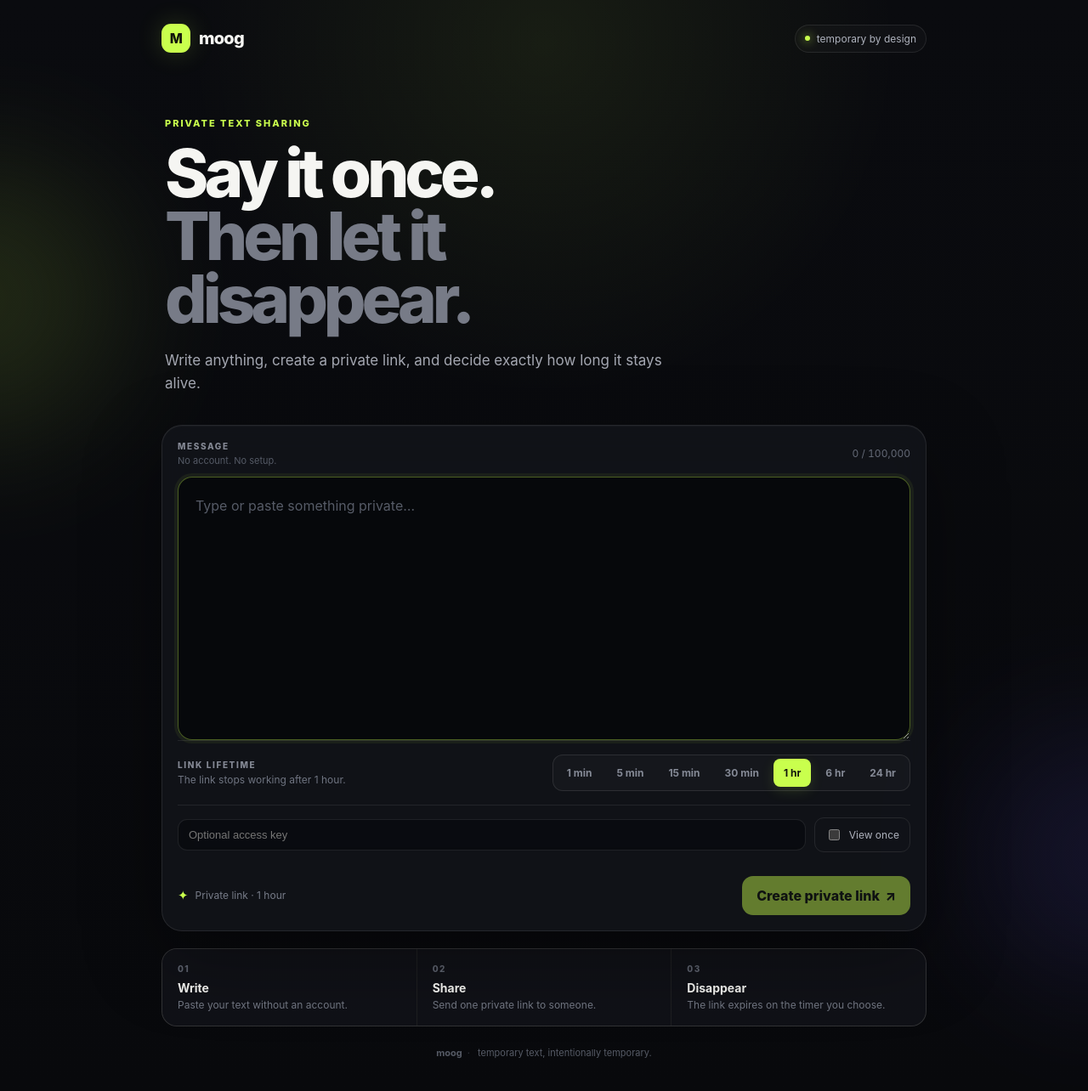
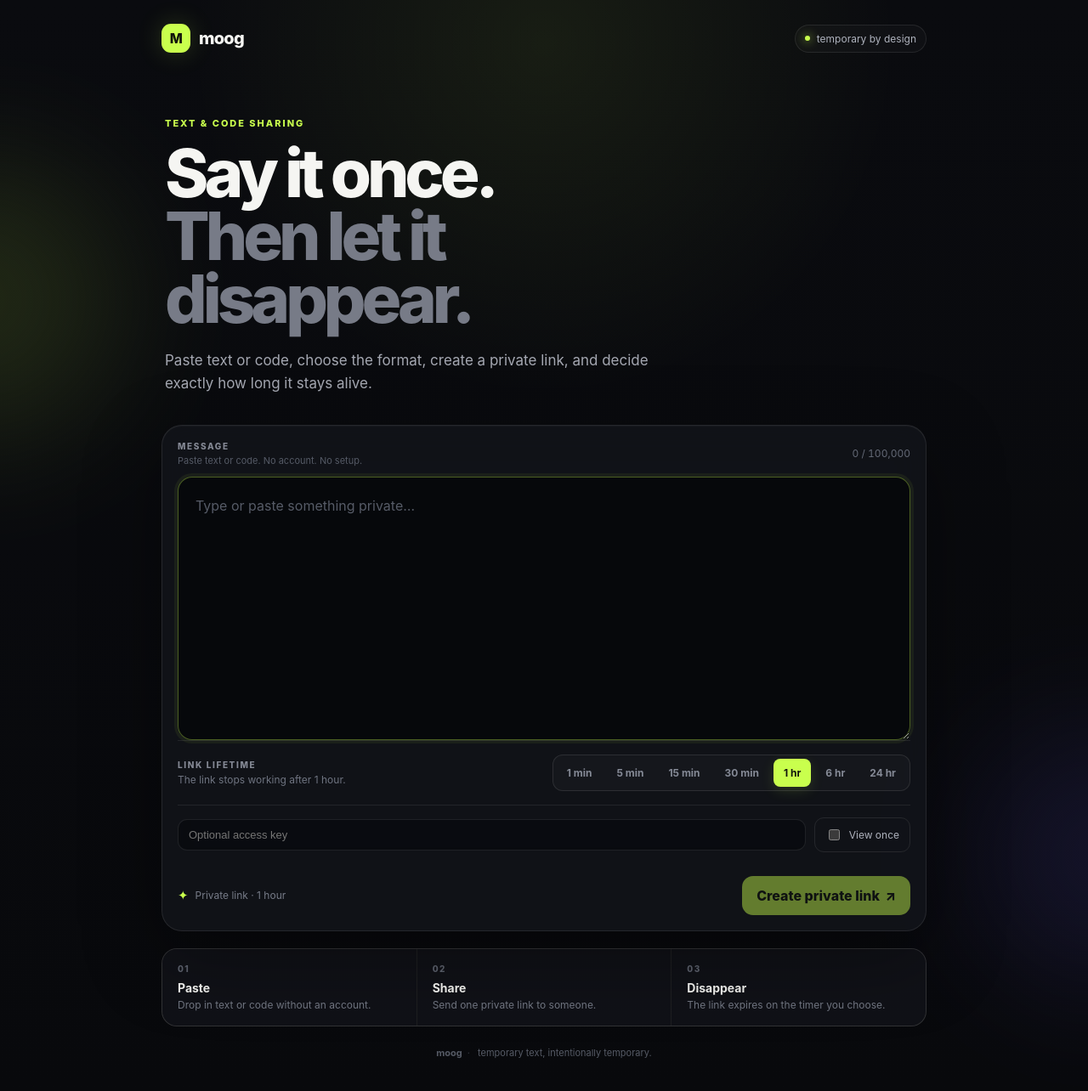
Before and after one commit to addulasaikiran-ops/Moog-1.0, a Next.js app: page / in a window 1280 px wide. Shown: the whole page at 85% size. Built offline with nearby package versions, Linux system fonts and the light colour scheme.

Commit message:
Add code language selector to composer

```diff
--- a/app/page.tsx
+++ b/app/page.tsx
@@ -3,6 +3,10 @@
 import { FormEvent, useState } from "react";
 
 type Expiry = 1 | 5 | 15 | 30 | 60 | 360 | 1440;
+
+const languages = [
+  ["text", "Plain text"], ["javascript", "JavaScript"], ["typescript", "TypeScript"], ["python", "Python"], ["html", "HTML"], ["css", "CSS"], ["json", "JSON"], ["sql", "SQL"], ["bash", "Bash"], ["java", "Java"], ["csharp", "C#"], ["cpp", "C++"], ["go", "Go"], ["rust", "Rust"], ["php", "PHP"], ["markdown", "Markdown"],
+] as const;
 
 const expiryLabels: Record<Expiry, string> = { 1: "1 minute", 5: "5 minutes", 15: "15 minutes", 30: "30 minutes", 60: "1 hour", 360: "6 hours", 1440: "24 hours" };
 
@@ -15,6 +19,7 @@ export default function HomePage() {
   const [copied, setCopied] = useState(false);
   const [accessKey, setAccessKey] = useState("");
   const [viewOnce, setViewOnce] = useState(false);
+  const [language, setLanguage] = useState("text");
 
   async function handleSubmit(event: FormEvent<HTMLFormElement>) {
     event.preventDefault();
@@ -32,7 +37,7 @@ export default function HomePage() {
       const response = await fetch("/api/shares", {
         method: "POST",
         headers: { "Content-Type": "application/json" },
-        body: JSON.stringify({ text, expiryMinutes: expiry, password: accessKey || undefined, viewOnce }),
+        body: JSON.stringify({ text, expiryMinutes: expiry, password: accessKey || undefined, viewOnce, language }),
       });
       const data = (await response.json()) as { url?: string; error?: string };
       if (!response.ok) throw new Error(data.error ?? "Could not create link.");
@@ -72,10 +77,10 @@ export default function HomePage() {
         </header>
 
         <section className="hero">
-          <div className="eyebrow">PRIVATE TEXT SHARING</div>
+          <div className="eyebrow">TEXT & CODE SHARING</div>
           <h1>Say it once.<br /><span>Then let it disappear.</span></h1>
           <p className="heroCopy">
-            Write anything, create a private link, and decide exactly how long it stays alive.
+            Paste text or code, choose the format, create a private link, and decide exactly how long it stays alive.
           </p>
         </section>
 
@@ -84,7 +89,7 @@ export default function HomePage() {
             <div className="composerTop">
               <div>
                 <div className="fieldLabel">MESSAGE</div>
-                <div className="editorHint">No account. No setup.</div>
+                <div className="editorHint">Paste text or code. No account. No setup.</div>
               </div>
               <div className="counter">{text.length.toLocaleString()} / 100,000</div>
             </div>
@@ -161,8 +166,8 @@ export default function HomePage() {
         <section className="features" aria-label="How Moog works">
           <div>
             <span>01</span>
-            <strong>Write</strong>
-            <small>Paste your text without an account.</small>
+            <strong>Paste</strong>
+            <small>Drop in text or code without an account.</small>
           </div>
           <div>
             <span>02</span>
```
